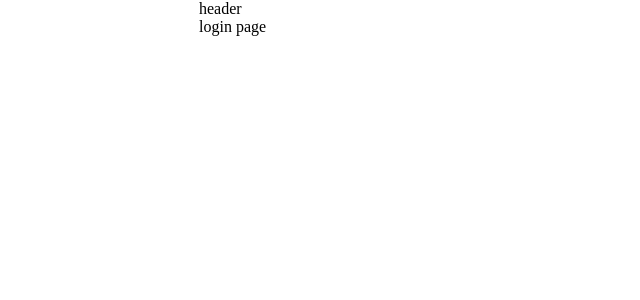
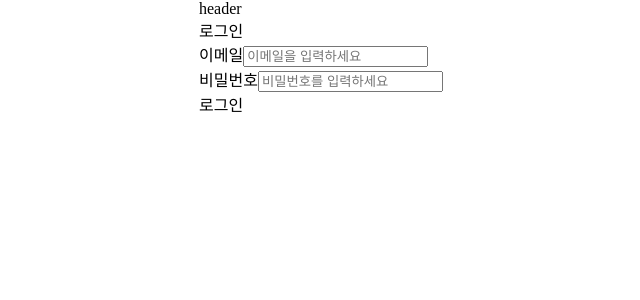
Before and after one commit to ys9494/bike-buddy, a React (Create React App) app: page /login in a window 1280 px wide. Shown: the top 300 px of the page, without its empty margins (81-721 px from the left). Built offline with nearby package versions, Linux system fonts and the light colour scheme.

Commit message:
feat:login

```diff
--- a/src/pages/LoginPage/Login.js
+++ b/src/pages/LoginPage/Login.js
@@ -1,10 +1,48 @@
-import { LoginWrapper } from "./login-styled";
+import React, { useRef, useState } from "react";
+// import { useCallback } from "react";
+import {
+  LoginWrapper,
+  LoginForm,
+  InputWrapper,
+  LoginButton,
+} from "./login-styled";
 
 const Login = () => {
+  const [email, setEmail] = useState("");
+  const [password, setPassword] = useState("");
+
+  const passwordRef = useRef();
+
   return (
-    <LoginWrapper>
-      <div>login page</div>
-    </LoginWrapper>
+    <>
+      <LoginWrapper>
+        <h1>로그인</h1>
+        <LoginForm>
+          <InputWrapper>
+            <label>이메일</label>
+            <input
+              type="email"
+              required
+              value={email}
+              onChange={(e) => setEmail(e.target.value)}
+              placeholder="이메일을 입력하세요"
+            />
+          </InputWrapper>
+          <InputWrapper>
+            <label>비밀번호</label>
+            <input
+              type="password"
+              required
+              value={password}
+              onChange={(e) => setPassword(e.target.value)}
+              ref={passwordRef}
+              placeholder="비밀번호를 입력하세요"
+            />
+          </InputWrapper>
+          <LoginButton>로그인</LoginButton>
+        </LoginForm>
+      </LoginWrapper>
+    </>
   );
 };
 
--- a/src/pages/LoginPage/login-styled.js
+++ b/src/pages/LoginPage/login-styled.js
@@ -1,3 +1,9 @@
 import styled from "styled-components";
 
 export const LoginWrapper = styled.div``;
+
+export const InputWrapper = styled.div``;
+
+export const LoginForm = styled.form``;
+
+export const LoginButton = styled.div``;
```
